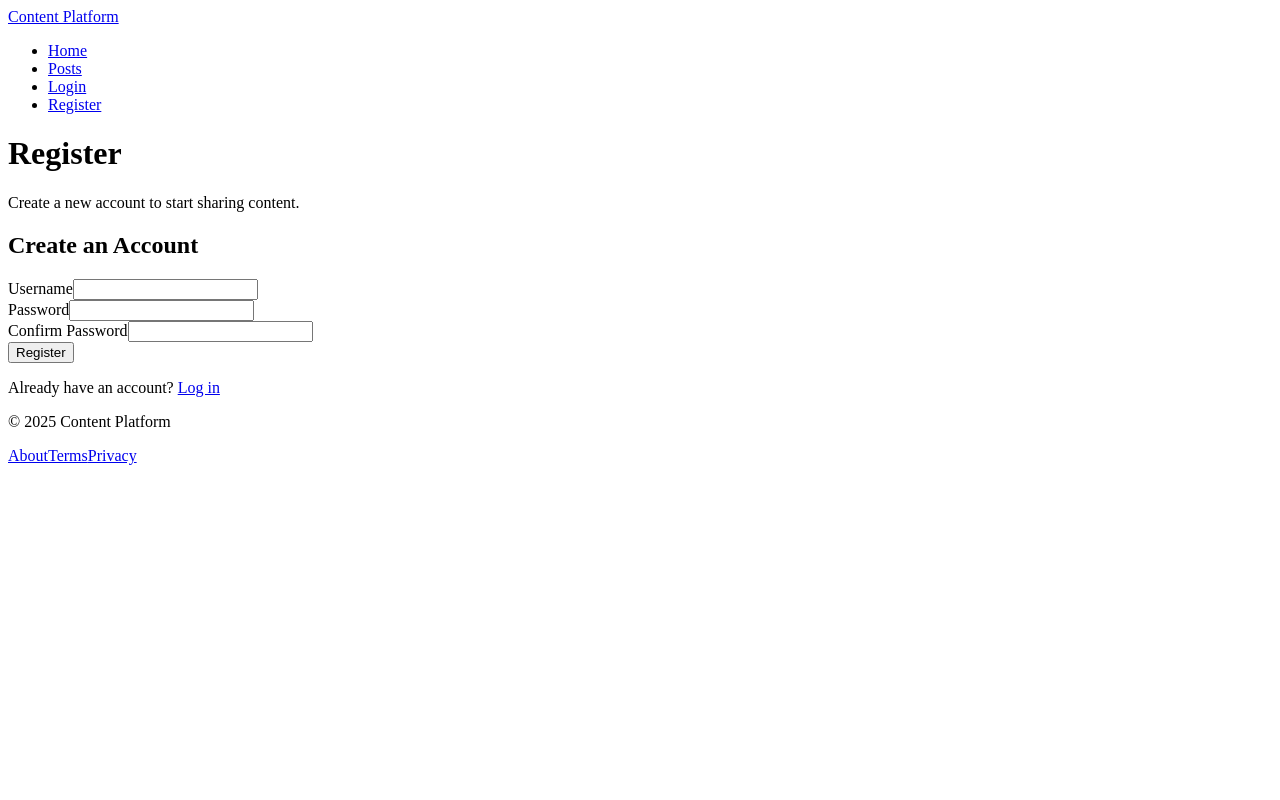
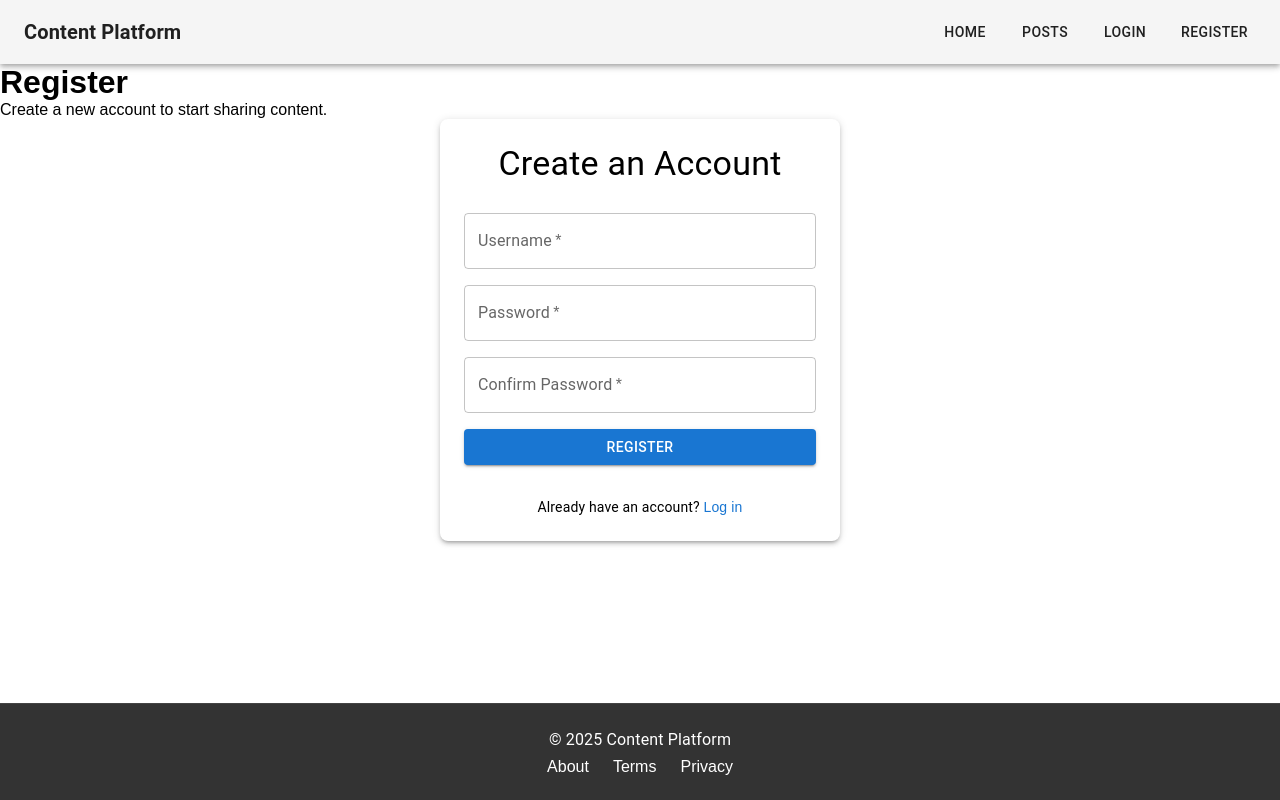
Before and after one commit to Kind606/react-express-user-content-ts-t-k-innovations, a React (Vite) app in the folder client/: page /register in a window 1280 px wide. Built offline with nearby package versions, Linux system fonts and the light colour scheme; no server answers.

Commit message:
Add MUI to layout and login/register

```diff
--- a/client/src/components/auth/LoginForm.tsx
+++ b/client/src/components/auth/LoginForm.tsx
@@ -1,11 +1,11 @@
+import { Alert, Box, Button, TextField, Typography } from "@mui/material";
 import { useState } from "react";
-import { useNavigate, Link } from "react-router-dom";
+import { Link, useNavigate } from "react-router-dom";
 import { useAuth } from "../../hooks/useAuth";
 
 function LoginForm() {
   const [username, setUsername] = useState("");
   const [password, setPassword] = useState("");
-
   const { login, error, clearError } = useAuth();
   const navigate = useNavigate();
 
@@ -22,43 +22,55 @@ function LoginForm() {
   };
 
   return (
-    <div className="auth-form">
-      <h2>Login</h2>
-
-      <form onSubmit={handleSubmit}>
-        <div className="form-group">
-          <label htmlFor="username">Username</label>
-          <input
-            type="text"
-            id="username"
+    <Box
+      component="form"
+      onSubmit={handleSubmit}
+      sx={{
+        maxWidth: 400,
+        margin: "0 auto",
+        padding: 3,
+        display: "flex",
+        flexDirection: "column",
+        gap: 2,
+        boxShadow: 3,
+        borderRadius: 2,
+        backgroundColor: "#fff",
+      }}
+    >
+      <Typography variant="h4" component="h1" textAlign="center" gutterBottom>
+        Login
+      </Typography>
+      {error && <Alert severity="error">{error}</Alert>}
+      <TextField
+        label="Username"
+        variant="outlined"
+        fullWidth
         value={username}
         onChange={(e) => setUsername(e.target.value)}
         required
       />
-        </div>
-
-        <div className="form-group">
-          <label htmlFor="password">Password</label>
-          <input
+      <TextField
+        label="Password"
         type="password"
-            id="password"
+        variant="outlined"
+        fullWidth
         value={password}
         onChange={(e) => setPassword(e.target.value)}
         required
       />
-        </div>
-
-        {error && <p className="error-message">{error}</p>}
-
-        <button type="submit" className="submit-button">
+      <Button type="submit" variant="contained" color="primary" fullWidth>
         Login
-        </button>
-      </form>
-
-      <p className="auth-link">
-        Don't have an account? <Link to="/register">Register</Link>
-      </p>
-    </div>
+      </Button>
+      <Typography variant="body2" textAlign="center" sx={{ marginTop: 2 }}>
+        Don't have an account?{" "}
+        <Link
+          to="/register"
+          style={{ textDecoration: "none", color: "#1976d2" }}
+        >
+          Register
+        </Link>
+      </Typography>
+    </Box>
   );
 }
 
--- a/client/src/components/auth/RegisterForm.tsx
+++ b/client/src/components/auth/RegisterForm.tsx
@@ -1,5 +1,6 @@
+import { Alert, Box, Button, TextField, Typography } from "@mui/material";
 import { useState } from "react";
-import { useNavigate, Link } from "react-router-dom";
+import { Link, useNavigate } from "react-router-dom";
 import { useAuth } from "../../hooks/useAuth";
 
 const RegisterForm = () => {
@@ -40,55 +41,62 @@ const RegisterForm = () => {
   };
 
   return (
-    <div className="auth-form">
-      <h2>Create an Account</h2>
-
-      <form onSubmit={handleSubmit}>
-        <div className="form-group">
-          <label htmlFor="username">Username</label>
-          <input
-            type="text"
-            id="username"
+    <Box
+      component="form"
+      onSubmit={handleSubmit}
+      sx={{
+        maxWidth: 400,
+        margin: "0 auto",
+        padding: 3,
+        display: "flex",
+        flexDirection: "column",
+        gap: 2,
+        boxShadow: 3,
+        borderRadius: 2,
+        backgroundColor: "#fff",
+      }}
+    >
+      <Typography variant="h4" component="h1" textAlign="center" gutterBottom>
+        Create an Account
+      </Typography>
+      {validationError && <Alert severity="error">{validationError}</Alert>}
+      {error && <Alert severity="error">{error}</Alert>}
+      <TextField
+        label="Username"
+        variant="outlined"
+        fullWidth
         value={username}
         onChange={(e) => setUsername(e.target.value)}
         required
       />
-        </div>
-
-        <div className="form-group">
-          <label htmlFor="password">Password</label>
-          <input
+      <TextField
+        label="Password"
         type="password"
-            id="password"
+        variant="outlined"
+        fullWidth
         value={password}
         onChange={(e) => setPassword(e.target.value)}
         required
       />
-        </div>
-
-        <div className="form-group">
-          <label htmlFor="confirmPassword">Confirm Password</label>
-          <input
+      <TextField
+        label="Confirm Password"
         type="password"
-            id="confirmPassword"
+        variant="outlined"
+        fullWidth
         value={confirmPassword}
         onChange={(e) => setConfirmPassword(e.target.value)}
         required
       />
-        </div>
-
-        {validationError && <p className="error-message">{validationError}</p>}
-        {error && <p className="error-message">{error}</p>}
-
-        <button type="submit" className="submit-button">
+      <Button type="submit" variant="contained" color="primary" fullWidth>
         Register
-        </button>
-      </form>
-
-      <p className="auth-link">
-        Already have an account? <Link to="/login">Log in</Link>
-      </p>
-    </div>
+      </Button>
+      <Typography variant="body2" textAlign="center" sx={{ marginTop: 2 }}>
+        Already have an account?{" "}
+        <Link to="/login" style={{ textDecoration: "none", color: "#1976d2" }}>
+          Log in
+        </Link>
+      </Typography>
+    </Box>
   );
 };
 
--- a/client/src/components/layout/Layout.tsx
+++ b/client/src/components/layout/Layout.tsx
@@ -4,9 +4,15 @@ import Header from "./header";
 
 const Layout = () => {
   return (
-    <div className="app-container">
+    <div
+      style={{
+        display: "flex",
+        flexDirection: "column",
+        minHeight: "100vh",
+      }}
+    >
       <Header />
-      <main className="main-content">
+      <main style={{ flex: 1 }}>
         <Outlet />
       </main>
       <Footer />
--- a/client/src/components/layout/footer.tsx
+++ b/client/src/components/layout/footer.tsx
@@ -1,19 +1,54 @@
+import { Box, Link as MuiLink, Typography } from "@mui/material";
 import { Link } from "react-router-dom";
 
 const Footer = () => {
   const currentYear = new Date().getFullYear();
 
   return (
-    <footer className="footer">
-      <div className="footer-content">
-        <p>&copy; {currentYear} Content Platform</p>
-        <div className="footer-links">
-          <Link to="/about">About</Link>
-          <Link to="/terms">Terms</Link>
-          <Link to="/privacy">Privacy</Link>
-        </div>
-      </div>
-    </footer>
+    <Box
+      component="footer"
+      sx={{
+        backgroundColor: "#333", // Darker background
+        color: "#fff", // White text for contrast
+        padding: 3, // Increased padding for a larger footer
+        marginTop: "auto",
+        textAlign: "center",
+        borderTop: "1px solid #444", // Subtle border for separation
+      }}
+    >
+      <Typography variant="body1" gutterBottom>
+        &copy; {currentYear} Content Platform
+      </Typography>
+      <Box sx={{ display: "flex", justifyContent: "center", gap: 3 }}>
+        <MuiLink
+          component={Link}
+          to="/about"
+          color="inherit"
+          underline="hover"
+          sx={{ fontSize: "1rem" }} // Slightly larger font size
+        >
+          About
+        </MuiLink>
+        <MuiLink
+          component={Link}
+          to="/terms"
+          color="inherit"
+          underline="hover"
+          sx={{ fontSize: "1rem" }} // Slightly larger font size
+        >
+          Terms
+        </MuiLink>
+        <MuiLink
+          component={Link}
+          to="/privacy"
+          color="inherit"
+          underline="hover"
+          sx={{ fontSize: "1rem" }} // Slightly larger font size
+        >
+          Privacy
+        </MuiLink>
+      </Box>
+    </Box>
   );
 };
 
--- a/client/src/components/layout/header.tsx
+++ b/client/src/components/layout/header.tsx
@@ -1,3 +1,4 @@
+import { AppBar, Box, Button, Toolbar, Typography } from "@mui/material";
 import { Link } from "react-router-dom";
 import { useAuth } from "../../hooks/useAuth";
 
@@ -9,51 +10,66 @@ const Header = () => {
   };
 
   return (
-    <header className="header">
-      <div className="logo">
-        <Link to="/">Content Platform</Link>
-      </div>
-      <nav>
-        <ul>
-          <li>
-            <Link to="/">Home</Link>
-          </li>
-          <li>
-            <Link to="/posts">Posts</Link>
-          </li>
+    <AppBar position="static" color="default">
+      <Toolbar
+        sx={{
+          display: "flex",
+          justifyContent: "space-between",
+          alignItems: "center",
+        }}
+      >
+        <Typography
+          variant="h6"
+          component={Link}
+          to="/"
+          sx={{
+            textDecoration: "none",
+            color: "inherit",
+            fontWeight: "bold",
+          }}
+        >
+          Content Platform
+        </Typography>
+
+
+        <Box sx={{ display: "flex", gap: 2 }}>
+          <Button component={Link} to="/" color="inherit">
+            Home
+          </Button>
+          <Button component={Link} to="/posts" color="inherit">
+            Posts
+          </Button>
 
           {user ? (
             <>
-              <li>
-                <Link to="/create-post">Create Post</Link>
-              </li>
-              <li>
-                <Link to="/profile">Profile</Link>
-              </li>
+              <Button component={Link} to="/create-post" color="inherit">
+                Create Post
+              </Button>
+              <Button component={Link} to="/profile" color="inherit">
+                Profile
+              </Button>
               {user.isAdmin && (
-                <li>
-                  <Link to="/admin">Admin</Link>
-                </li>
+                <Button component={Link} to="/admin" color="inherit">
+                  Admin
+                </Button>
               )}
-              <li>
-                <button onClick={handleLogout} className="logout-button">
-                  Logout
-                </button>
-              </li>
+              <Button onClick={handleLogout} color="inherit">
+                Logout
+              </Button>
             </>
           ) : (
             <>
-              <li>
-                <Link to="/login">Login</Link>
-              </li>
-              <li>
-                <Link to="/register">Register</Link>
-              </li>
+              <Button component={Link} to="/login" color="inherit">
+                Login
+              </Button>
+              <Button component={Link} to="/register" color="inherit">
+                Register
+              </Button>
             </>
           )}
-        </ul>
-      </nav>
-    </header>
+        </Box>
+      </Toolbar>
+    </AppBar>
   );
 };
 
--- a/client/src/main.tsx
+++ b/client/src/main.tsx
@@ -3,6 +3,7 @@ import { StrictMode } from "react";
 import { createRoot } from "react-dom/client";
 import App from "./App.tsx";
 import { AuthProvider } from "./context/AuthContext.tsx";
+import "./main.css";
 
 const queryClient = new QueryClient();
 
```
Lines whose indentation alone changed are shown as unchanged.
